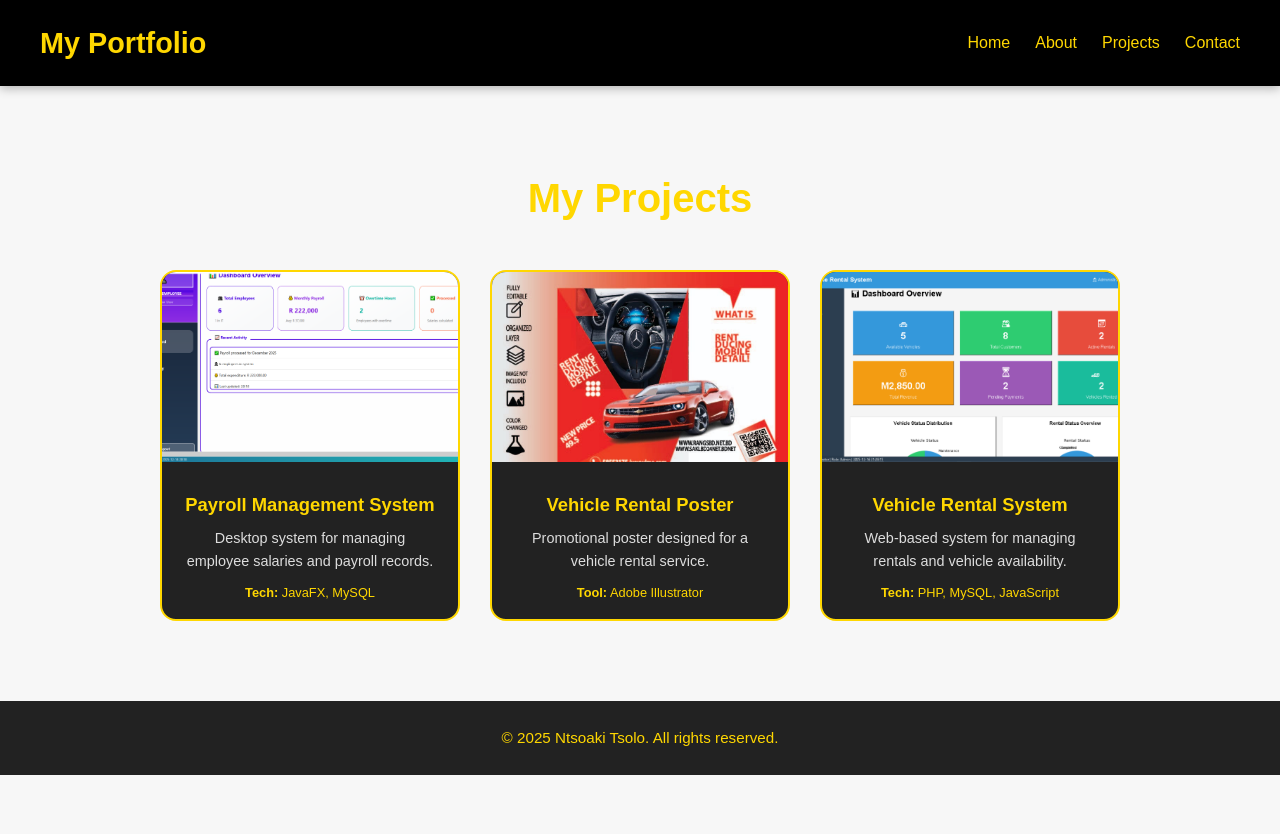
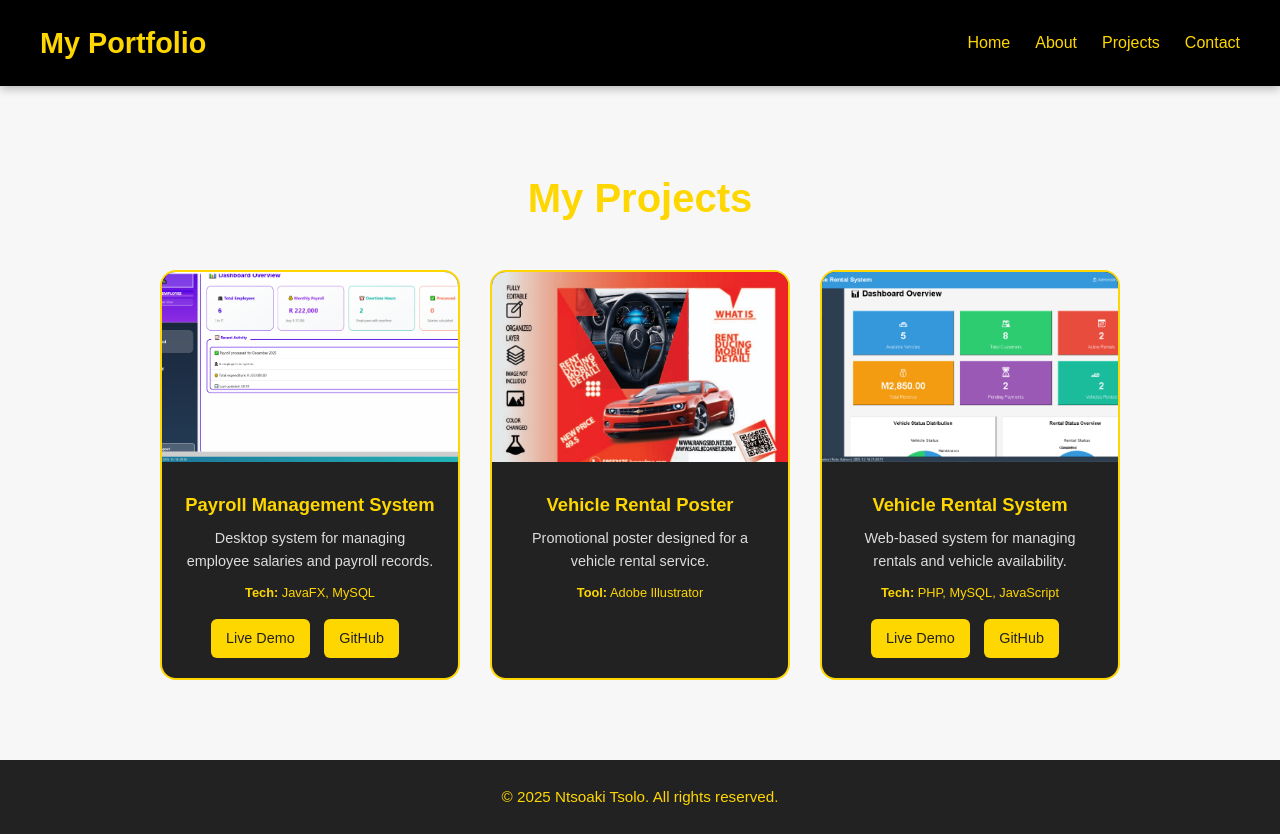
Before and after one commit to ntsoaki-ui/tsolo-portfolio, a plain HTML site: page projects.html in a window 1280 px wide. Before the commit the page ends 800 px from the top, so only its background shows below. Drawn offline with Linux system fonts and the light colour scheme.

Commit message:
Fix project card underline and update project styling

```diff
--- a/projects.html
+++ b/projects.html
@@ -29,26 +29,29 @@
     <div class="project-list">
 
         <!-- PAYROLL SYSTEM -->
-        <a href="https://github.com/ntsoaki-ui/Tsolo-payroll-management-system.git"
-           target="_blank"
-           class="project-link">
         <div class="project-card">
+            <a href="https://github.com/ntsoaki-ui/Tsolo-payroll-management-system.git" target="_blank">
                 <img src="payroll system.png" alt="Payroll System" class="project-img">
                 <h3>Payroll Management System</h3>
+            </a>
             <p class="project-desc">
                 Desktop system for managing employee salaries and payroll records.
             </p>
             <p class="project-tech">
                 <strong>Tech:</strong> JavaFX, MySQL
             </p>
+            <p class="project-links">
+                <a href="https://ntsoaki-ui.github.io/tsolopayrollsystem/" target="_blank">Live Demo</a>
+                <a href="https://github.com/ntsoaki-ui/Tsolo-payroll-management-system.git" target="_blank">GitHub</a>
+            </p>
         </div>
-        </a>
 
         <!-- POSTER DESIGN -->
-        <a href="poster.jpg" target="_blank" class="project-link">
         <div class="project-card">
+            <a href="poster.jpg" target="_blank">
                 <img src="poster.jpg" alt="Vehicle Rental Poster" class="project-img">
                 <h3>Vehicle Rental Poster</h3>
+            </a>
             <p class="project-desc">
                 Promotional poster designed for a vehicle rental service.
             </p>
@@ -56,23 +59,24 @@
                 <strong>Tool:</strong> Adobe Illustrator
             </p>
         </div>
-        </a>
 
         <!-- VEHICLE RENTAL SYSTEM -->
-        <a href="https://github.com/ntsoaki-ui/Tsolo-vehicle-rental-system.git"
-           target="_blank"
-           class="project-link">
         <div class="project-card">
+            <a href="https://github.com/ntsoaki-ui/Tsolo-vehicle-rental-system.git" target="_blank">
                 <img src="vehicle system.png" alt="Vehicle Rental System" class="project-img">
                 <h3>Vehicle Rental System</h3>
+            </a>
             <p class="project-desc">
                 Web-based system for managing rentals and vehicle availability.
             </p>
             <p class="project-tech">
                 <strong>Tech:</strong> PHP, MySQL, JavaScript
             </p>
+            <p class="project-links">
+                <a href="https://ntsoaki-ui.github.io/tsolovehiclerentalsystem/" target="_blank">Live Demo</a>
+                <a href="https://github.com/ntsoaki-ui/Tsolo-vehicle-rental-system.git" target="_blank">GitHub</a>
+            </p>
         </div>
-        </a>
 
     </div>
 </section>
--- a/style.css
+++ b/style.css
@@ -88,29 +88,6 @@ nav a:hover::after {
 .btn:hover {
     background: #e6c200;
     transform: translateY(-2px);
-}
-
-/* Download CV button */
-.download-btn {
-    display: inline-flex;
-    align-items: center;
-    gap: 8px;
-    padding: 14px 28px;
-    background: #FFD700;
-    color: #000;
-    font-weight: 600;
-    border-radius: 8px;
-    text-decoration: none;
-    font-size: 1rem;
-    transition: all 0.3s ease;
-    box-shadow: 0 5px 15px rgba(255, 215, 0, 0.3);
-}
-
-.download-btn:hover {
-    background: #e6c200;
-    transform: translateY(-3px);
-    box-shadow: 0 8px 20px rgba(255, 215, 0, 0.4);
-    color: #000;
 }
 
 /* =======================
@@ -241,30 +218,30 @@ nav a:hover::after {
     flex-wrap: wrap;
 }
 
-/* CLICKABLE PROJECT CARD */
-.project-link {
-    text-decoration: none; /* Remove underline */
-    color: inherit;
-    display: inline-block;
-}
-
-.project-link:hover {
-    text-decoration: none;
-}
-
+/* PROJECT CARD */
 .project-card {
     background: #222;
     width: 300px;
     border-radius: 16px;
     border: 2px solid #FFD700;
     overflow: hidden;
-    cursor: pointer;
     transition: transform 0.4s, box-shadow 0.4s;
 }
 
 .project-card:hover {
     transform: translateY(-12px);
     box-shadow: 0 15px 35px rgba(255,215,0,0.4);
+}
+
+/* REMOVE UNDERLINES FROM PROJECT LINKS */
+.project-card a,
+.project-card a:link,
+.project-card a:visited,
+.project-card a:hover,
+.project-card a:active,
+.project-card a:focus {
+    text-decoration: none !important;
+    color: inherit;
 }
 
 /* IMAGE */
@@ -296,6 +273,28 @@ nav a:hover::after {
     font-size: 0.8rem;
     color: #FFD700;
     margin: 0 20px 15px;
+}
+
+/* PROJECT BUTTON LINKS */
+.project-links {
+    margin: 15px 20px 20px;
+}
+
+.project-links a {
+    background: #FFD700;
+    color: #000;
+    padding: 8px 15px;
+    border-radius: 6px;
+    font-weight: 500;
+    margin-right: 10px;
+    display: inline-block;
+    font-size: 0.9rem;
+    transition: all 0.3s ease;
+}
+
+.project-links a:hover {
+    background: #e6c200;
+    transform: translateY(-2px);
 }
 
 /* =======================
```
Also changed, not shown: contact.html (+1 -1 lines). Lines whose indentation alone changed are shown as unchanged.
